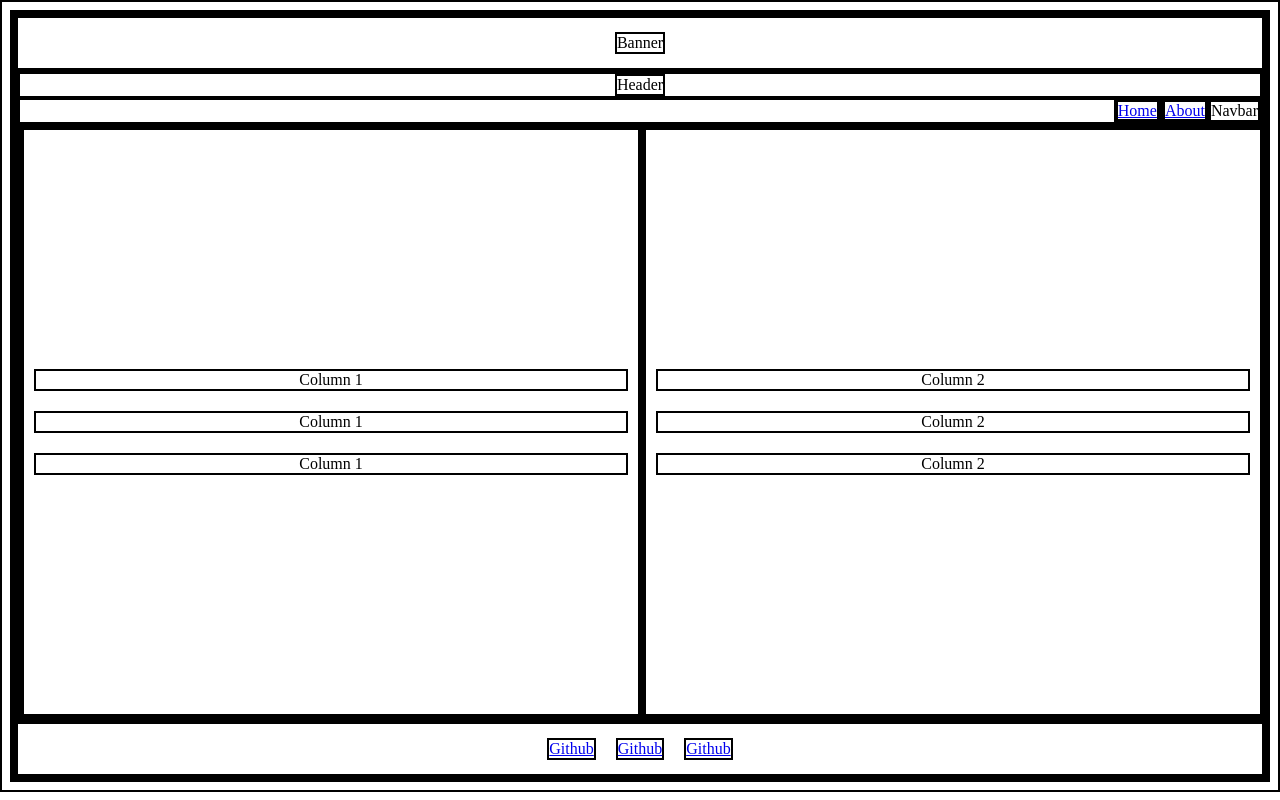
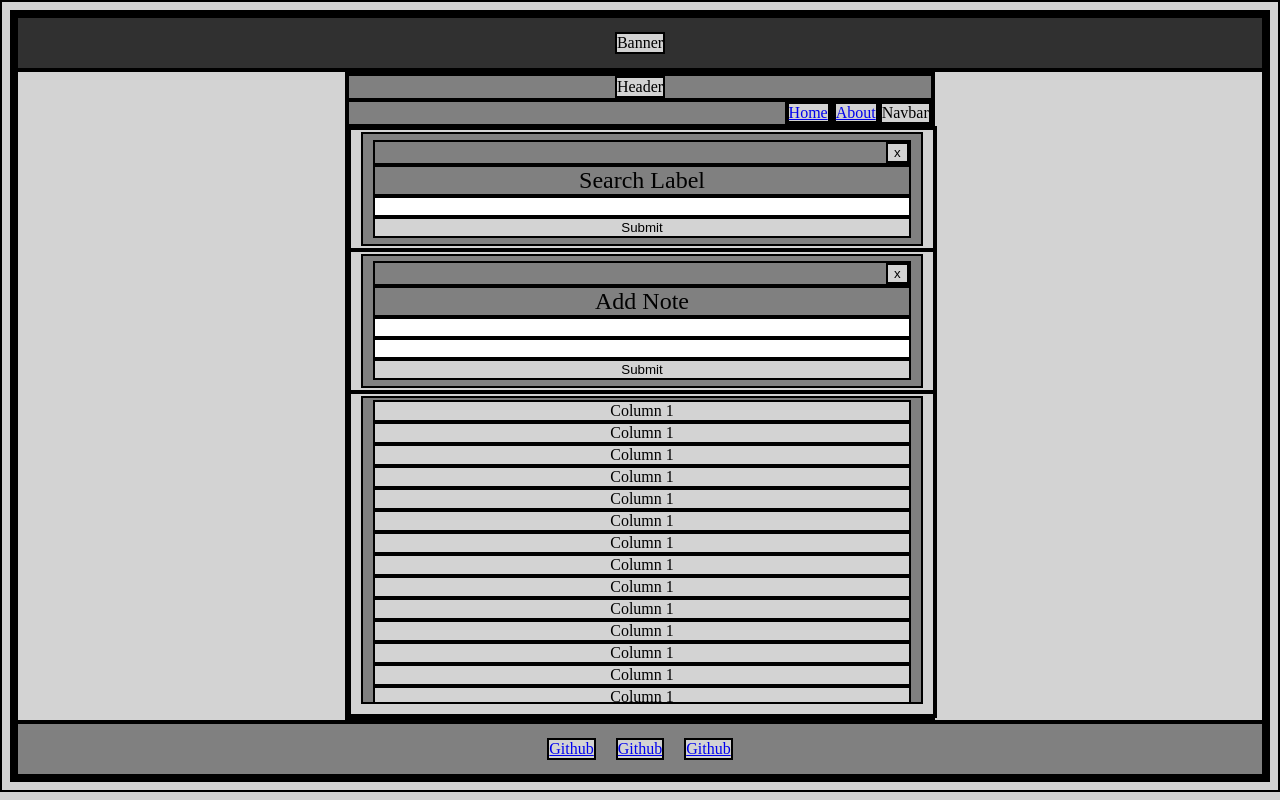
Before and after one commit to mtleonardjr/mtl-frontend-template, a React (Create React App) app: page / in a window 1280 px wide. Built offline with nearby package versions, Linux system fonts and the light colour scheme.

Commit message:
updated template based on work down on mtl-crud-react

```diff
--- a/src/App.css
+++ b/src/App.css
@@ -1,13 +1,22 @@
 * {
+  border: 2px solid black;
+  background-color: lightgray;
+}
+
+.app-container {
+  display: flex;
+  flex-direction: column;
+  height: 95vh;
   border: 2px solid black;
 }
 
 .app {
-  height: 95vh;
   display: flex;
   flex-direction: column;
   justify-content: space-around;
-  min-height: 200px;
+  align-items: center;
+  flex: 2;
+  border: 2px solid black;
 }
 
 .banner {
@@ -16,12 +25,13 @@
   flex-direction: row;
   justify-content: center;
   align-items: center;
+  background-color: rgb(48, 48, 48);
 }
 
 .main-body {
   display: flex;
   flex-direction: column;
-  flex: 1;
+  flex: 1 1;
 }
 
 .header {
@@ -29,12 +39,14 @@
   flex-direction: row;
   justify-content: center;
   align-items: center;
+  background-color: gray;
 }
 
 .navbar {
   display: flex;
   flex-direction: row;
   justify-content: flex-end;
+  background-color: gray;
 }
 
 .about-container {
@@ -57,32 +69,71 @@
   flex-direction: row;
   flex-wrap: wrap;
   width: 100%;
-  flex: 1;
+  flex: 1 1;
 }
 
 .column {
   display: flex;
   flex-direction: column;
-  flex: 1 1 300px;
-  min-height: 200px;
+  flex: 1 1 100%;
 }
 
-.column-1 {
+.column-search {
+  display: flex;
+  flex-direction: column;
+  flex: 1 1 50%;
+}
+
+.delete {
+  display: flex;
+  justify-content: flex-end;
+  flex: 0 0 10px;
+  background-color: inherit;
+}
+
+.text-input {
+  background-color: white;
+}
+
+.card-search {
   display: flex;
   flex-direction: column;
   justify-content: center;
   flex: 1;
+  padding: 2px 10px;
+  margin: 2px 10px;
+  background-color: gray;
 }
 
-.column-2 {
+.card {
   display: flex;
   flex-direction: column;
   justify-content: center;
   flex: 1;
+  padding: 2px 10px;
+  margin: 2px 10px;
+  background-color: gray;
+}
+
+.card-records {
+  flex-direction: column;
+  justify-content: center;
+  padding: 10px;
+  margin: 10px;
+  background-color: gray;
+  max-height: 300px;
+  overflow: auto;
+  padding: 2px 10px;
+  margin: 2px 10px;
+}
+
+.card-label {
+  text-align: center;
+  font-size: x-large;
+  background-color: inherit;
 }
 
 .column-item {
-  margin: 10px;
   text-align: center;
 }
 
@@ -92,6 +143,7 @@
   flex-direction: row;
   justify-content: center;
   align-items: center;
+  background-color: gray;
 }
 
 .footer-item {
--- a/src/App.js
+++ b/src/App.js
@@ -15,8 +15,9 @@ import About from './components/About'
 function App() {
   return (
     <Router>
+      <div className='app-container'>
+        <Banner />
         <div className="app">
-        <Banner />
           <div className="main-body">
             <Header />
             <Navbar />
@@ -25,6 +26,8 @@ function App() {
               <Route path='/about'><About /></Route>
             </Switch>
           </div>
+
+        </div>
         <Footer />
       </div>
     </Router>
--- a/src/components/Columns.js
+++ b/src/components/Columns.js
@@ -1,18 +1,48 @@
 const Columns = () => {
     return (
       <div className="row">
+        <div className="column-search">
+          <form className="card-search">
+            <div className='delete' >
+              <button>x</button>
+            </div>
+            <label className='card-label'>Search Label</label>
+            <input type='text' className='text-input'></input>
+            <input type='submit'></input>
+          </form>
+        </div>
         <div className="column">
-          <div className="column-1">
+          <form className="card">
+            <div className='delete' >
+              <button>x</button>
+            </div>
+            <label className='card-label'>Add Note</label>
+            <input type='text' className='text-input'></input>
+            <input type='text' className='text-input'></input>
+            <input type='submit'></input>
+          </form>
+        </div>
+        <div className="column">
+          <div className="card-records">
             <div className="column-item">Column 1</div>
             <div className="column-item">Column 1</div>
             <div className="column-item">Column 1</div>
-          </div>
-        </div>
-        <div className="column">
-          <div className="column-2">
-            <div className="column-item">Column 2</div>
-            <div className="column-item">Column 2</div>
-            <div className="column-item">Column 2</div>
+            <div className="column-item">Column 1</div>
+            <div className="column-item">Column 1</div>
+            <div className="column-item">Column 1</div>
+            <div className="column-item">Column 1</div>
+            <div className="column-item">Column 1</div>
+            <div className="column-item">Column 1</div>
+            <div className="column-item">Column 1</div>
+            <div className="column-item">Column 1</div>
+            <div className="column-item">Column 1</div>
+            <div className="column-item">Column 1</div>
+            <div className="column-item">Column 1</div>
+            <div className="column-item">Column 1</div>
+            <div className="column-item">Column 1</div>
+            <div className="column-item">Column 1</div>
+            <div className="column-item">Column 1</div>
+            <div className="column-item">Column 1</div>
           </div>
         </div>
       </div>
```
Lines whose indentation alone changed are shown as unchanged.
